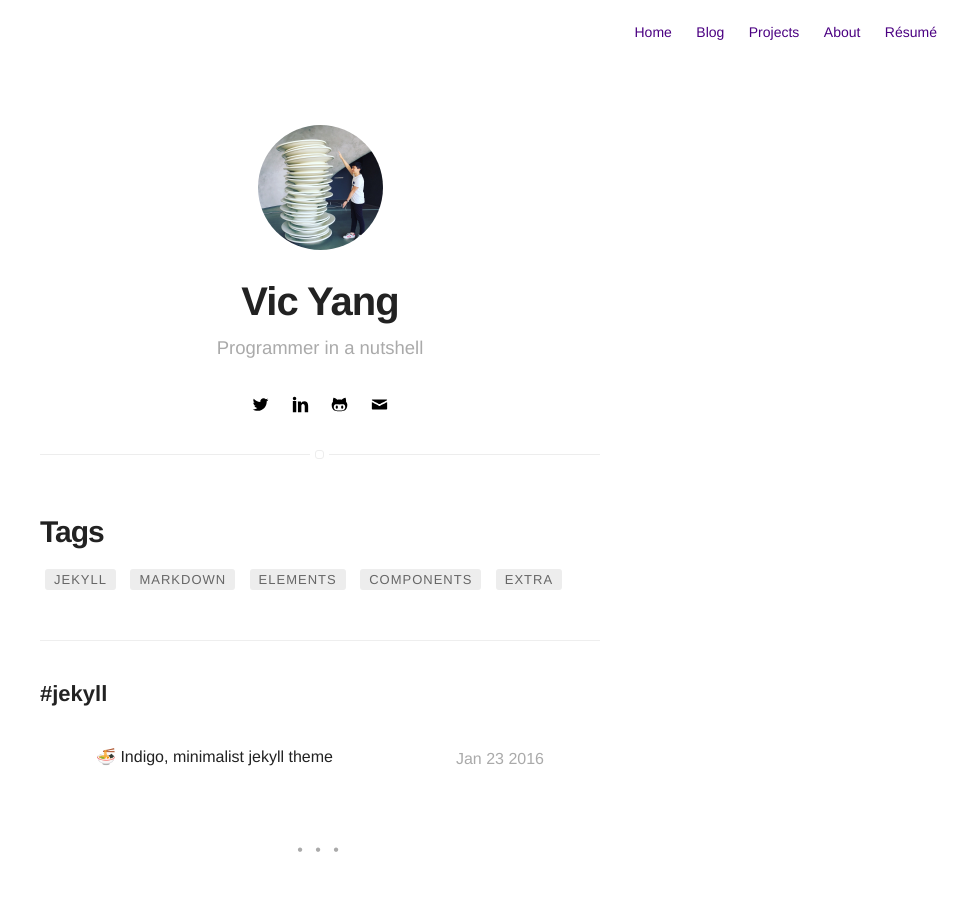
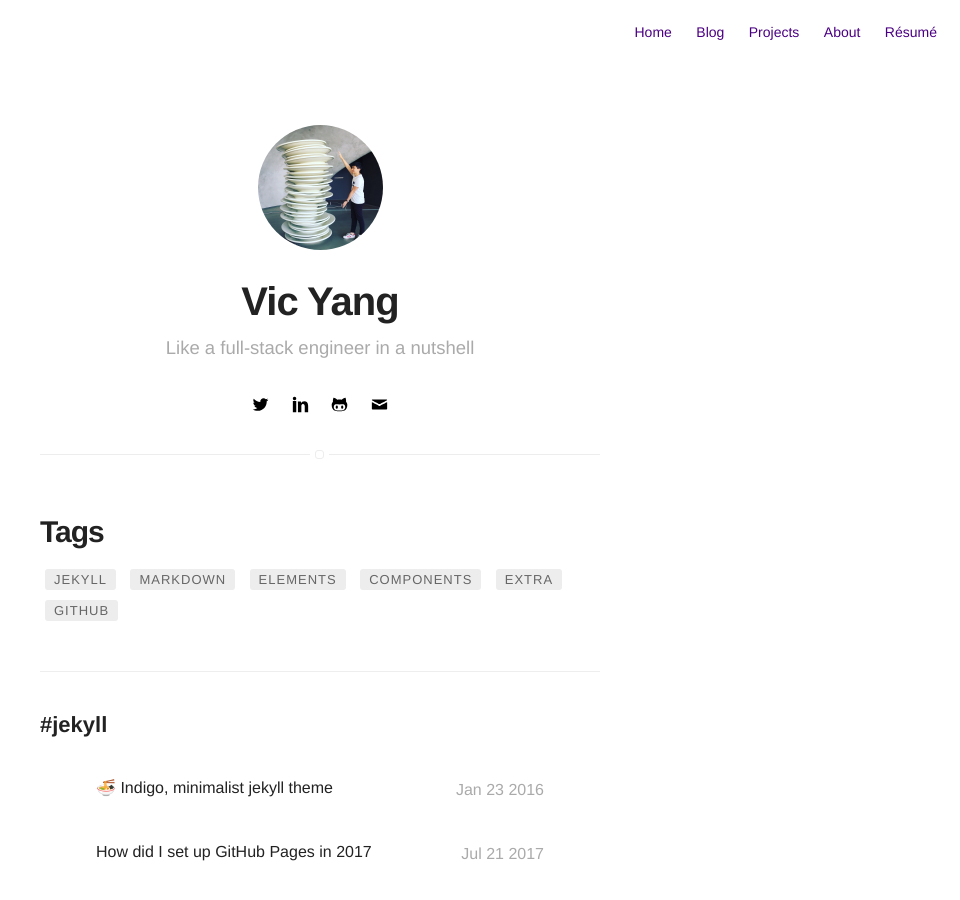
Before and after one commit to vrootic/portfolio, a Jekyll site: the page built from tags.html, in a window 1280 px wide and 900 px high. Shown: the whole window, without its empty margins (320-1280 px from the left). Built offline with Jekyll 4.4.1, drawn with Linux system fonts in a browser that asks for light colours; emoji names are drawn with the system emoji font; part of the change alters nothing that is shown; some of the changed text lies outside the part shown.

Commit message:
Add my first blog in it

```diff
--- a/_config.yml
+++ b/_config.yml
@@ -1,6 +1,6 @@
 # main text of home
 name: Vic Yang
-bio: Programmer in a nutshell
+bio: Like a full-stack engineer in a nutshell
 
 # twitter summary info
 description: A blog about technology and stuff related
@@ -47,23 +47,17 @@ github: vrootic
 # stackoverflow: 7044681/mystackoverflow
 # quora: userquora
 # reddit: username
-#medium: medium
+# medium: medium
 # vimeo: myvimeo
 email: vrootic@gmail.com
 
 authors:
-    # johndoe:
-    #     name: John Doe
-    #     bio: A Man who travels the world eating noodles
-    #     external-image: false
-    #     picture: assets/images/profile.jpg
-    #     twitter: johndoe
-    # jamesfoster:
-    #     name: James Foster
-    #     bio: A Man who develops software with coffee
-    #     external-image: false
-    #     picture: assets/images/james.jpg
-    #     twitter: jamesfoster
+    vicyang:
+        name: Vic Yang
+        bio: Like a full-stack engineer in a nutshell
+        external-image: false
+        picture: assets/images/profile.jpg
+        twitter: vrootic
 
 # do you want a larger site? change the option below
 # options: [normal, large] | default: normal
--- /dev/null
+++ b/_posts/2017-07-21-how-did-i-set-up-github-pages-in-2017.markdown
@@ -0,0 +1,92 @@
+---
+title: "How did I set up GitHub Pages in 2017"
+layout: post
+date: 2017-07-21 22:00
+image: false
+headerImage: false
+tag:
+- jekyll
+- github
+category: blog
+author: vicyang
+description:
+---
+
+
+
+# How did I set up GitHub Pages in 2017
+
+There are a lot of tutorials out there and I just want to contribute one today. There is a [StaticGen](https://www.staticgen.com) that tells you which static site generator is the mostly used. In 2015, I have tried [Hugo](http://gohugo.io/) in the first place. It was really nice, and there are a lot of blogs that tell you why they changed from Jekyll to Hugo or other static site generator. I'm not here to tell you which one is better, I just want to tell you how I set up Jekyll. If you tried to deploy on GitHub, I think Jekyll is still a good static site generator to use.
+
+### Prerequisite
+
+- Ruby (because you need to use gem install)
+- Git (just basic knowledge)
+- GitHub account (you need an account before you deploy blog on it)
+
+### Install
+
+	~$ gem install jekyll
+
+Next, you can use jekyll to initiate a project
+
+	~$ jekyll new my-new-site
+	~$ cd my-new-site
+	~/my-new-site$ jekyll serve
+
+Then, open your browser and go to [http://127.0.0.1:4000](http://127.0.0.1:4000) and you can see your default theme serving on local.
+
+### Deploy to GitHub
+
+Remember we already have our GitHub account. If you don't have this, go to GitHub and sign up one.
+
+At this point, we can decide what kind of url does our website has?
+
+- Use GitHub default url: **https://username.github.io**
+- Apply cutomize domain **https://example.com**
+
+#### Use GitHub default url
+
+Before proceeding, we have to make sure you create repository named **<i>username.github.io</i>** where username is our username(or orgnaization name) on GitHub.
+
+For more details, we can look [here](https://pages.github.com).
+
+	~/my-new-site$ git init .
+	~/my-new-site$ git add .
+	~/my-new-site$ git commit -m 'init git'
+
+	git remote add origin https://github.com/username/username.github.io.git
+	git push -u origin master
+
+After you push repo to GitHub and it will automatically build website on **master** branch.
+
+#### Apply customize domain
+
+In this case, you have to set your branch to **gh-pages** and add a CNAME file in this repository which contains the domain you bought from [Godaddy](https://godaddy.com) or other provider.
+
+* Take Godaddy for example, please specify A to **192.30.252.153** and **192.30.252.154** and CNAME to **username.github.io**.
+Just like following picture,
+<img src="{{site.url}}/assets/images/2017-07-21-how-did-i-set-up-github-pages-in-2017/1.png">
+<figcaption class="caption">Godaddy DNS settings</figcaption>
+
+
+* Back to local, we can start pushing repository to GitHub.
+
+		~/my-new-site$ git init .
+		~/my-new-site$ git checkout -b gh-pages
+		~/my-new-site$ git add .
+		~/my-new-site$ git commit -m 'init git'
+
+		git remote add origin https://github.com/username/username.github.io.git
+		git push -u origin gh-pages
+
+
+* Go to GitHub repository settings page to check GitHub Pages Settings:
+<img  src="{{site.url}}/assets/images/2017-07-21-how-did-i-set-up-github-pages-in-2017/2.png">
+<figcaption class="caption">GitHub Repository Settings Tab</figcaption>
+
+* Please make sure **source** points to **gh-pages** branch and custom domain points to the domain you bought.
+<img src="{{site.url}}/assets/images/2017-07-21-how-did-i-set-up-github-pages-in-2017/3.png">
+<figcaption class="caption">GitHub Pages Settings Area</figcaption>
+
+* Then you can go to your domain and see the result.
```
Also changed, not shown: assets/images/2017-07-21-how-did-i-set-up-github-pages-in-2017/1.png (added), assets/images/2017-07-21-how-did-i-set-up-github-pages-in-2017/2.png (added), assets/images/2017-07-21-how-did-i-set-up-github-pages-in-2017/3.png (added), assets/images/james.jpg (deleted).
